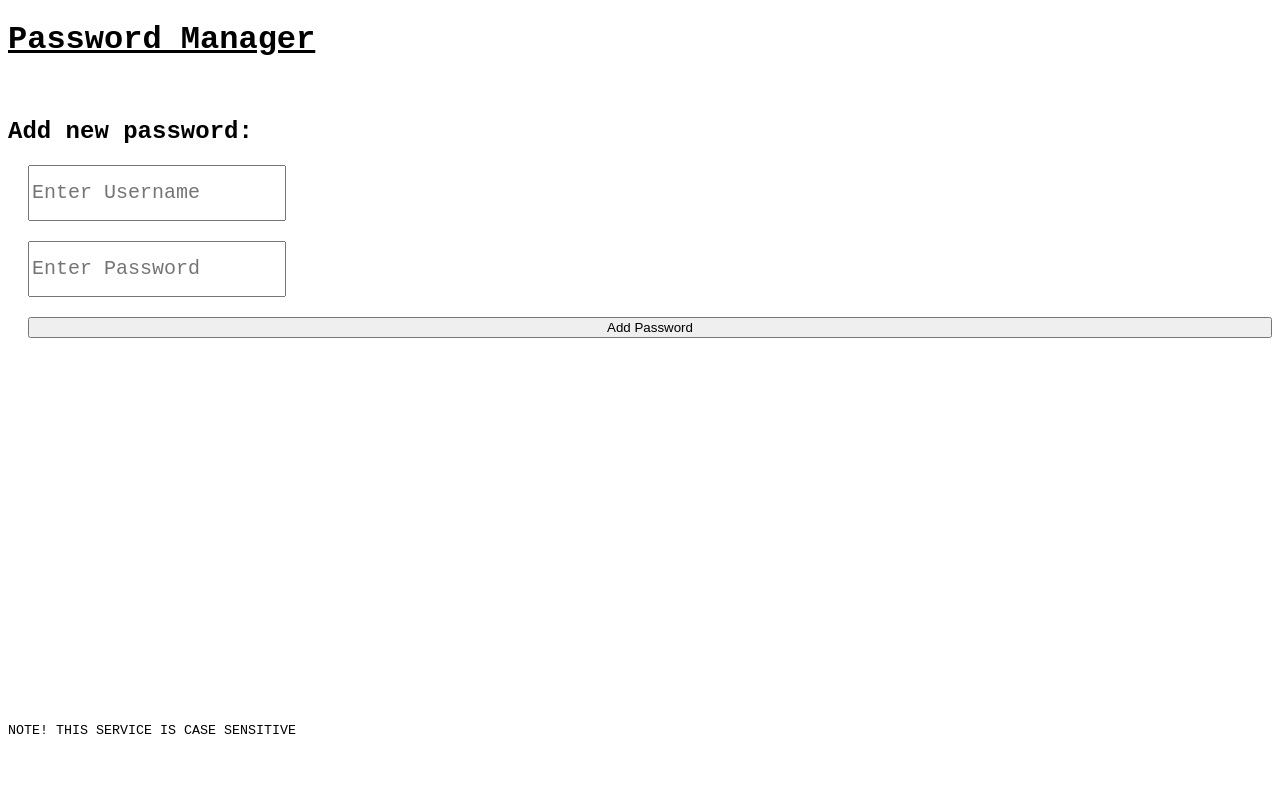
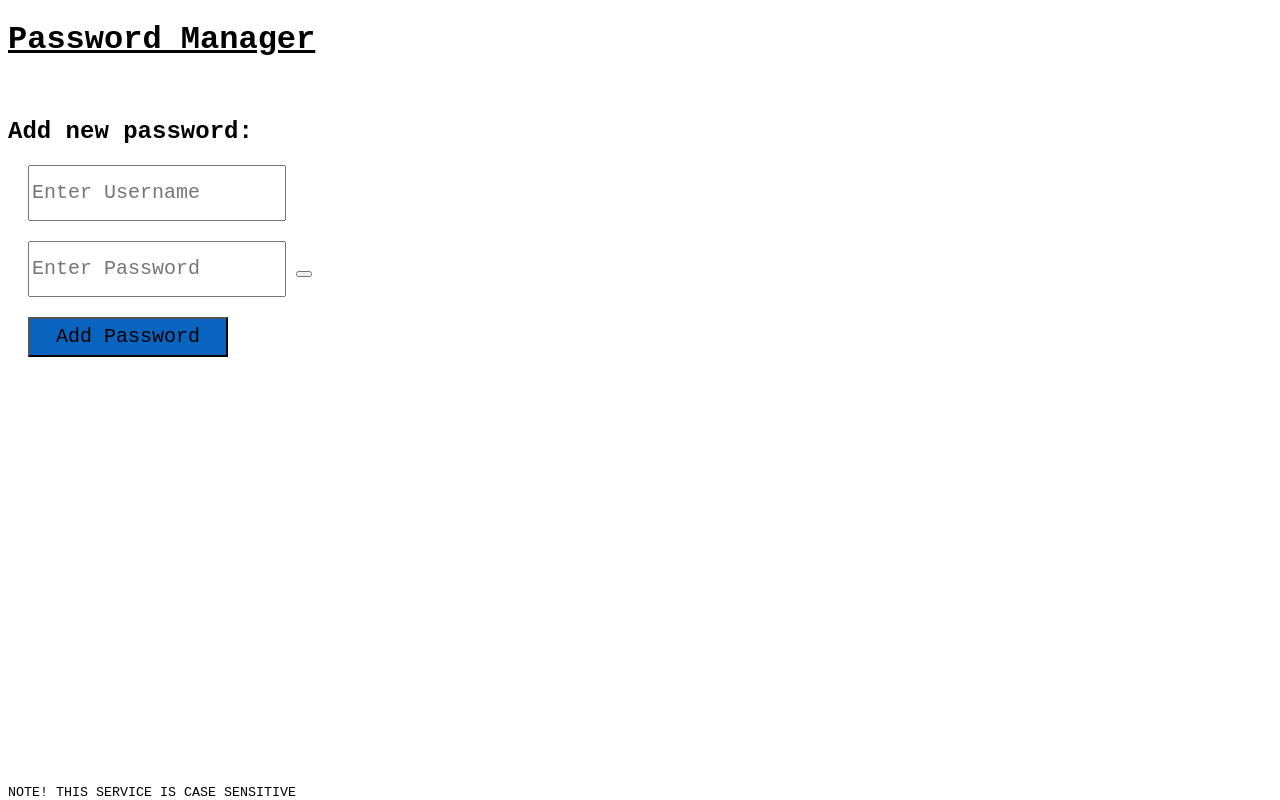
Before and after one commit to WizardStone/Password-Manager, a plain HTML site: page index.html in a window 1280 px wide. Drawn offline with Linux system fonts and the light colour scheme.

Commit message:
new button colour

```diff
--- a/index.html
+++ b/index.html
@@ -16,7 +16,10 @@
 
         <div id="username-password-input">
             <input id="username" placeholder="Enter Username">
-            <input id="password" placeholder="Enter Password">
+            <div id="password cont">
+                <input id="password" placeholder="Enter Password">
+                <button id="hide-show-password"></button>
+            </div>
             <button id="add-new-password">Add Password</button>
         </div>
 
--- a/style.css
+++ b/style.css
@@ -1,10 +1,6 @@
 html {
     font-family: 'Courier New', Courier, monospace;
     overflow: hidden;
-}
-
-:root:fullscreen {
-    background-color: blue;
 }
 
 #username-password-input {
@@ -24,20 +20,20 @@ html {
         height: 50px;
         width: 250px;
         font-size: 20px;
-    }`
+    }
 
     #add-new-password {
-        width: 250px;
+        height: 40px;
+        width: 200px;
         font-family: 'Courier New', Courier, monospace;
+        font-size: 20px;
+        background-color: rgb(8, 100, 191);
     }
 }
 
 #small-text {
-    display: flex;
-    flex-direction: column;
-    min-height: 50vh;
-    overflow: hidden;
     small {
-        margin-top: auto;
+        position: fixed;
+        bottom: 0;
     }
 }
```
